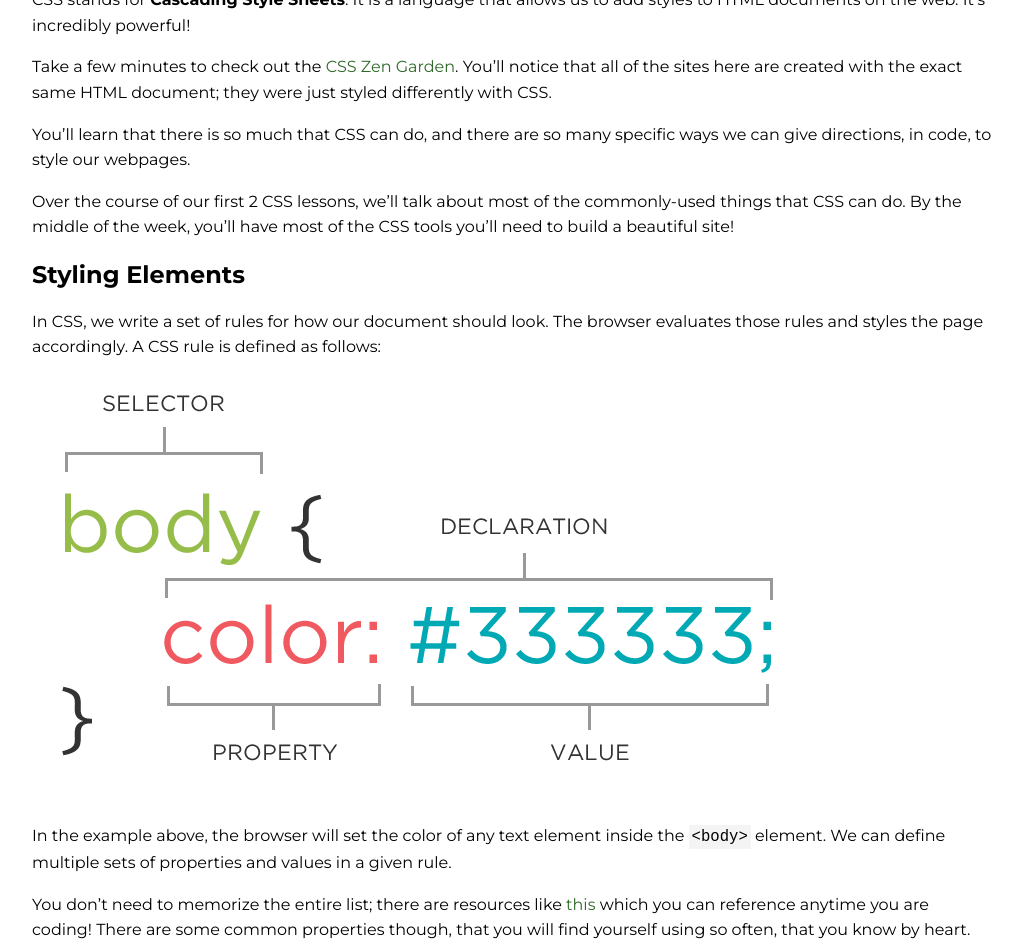
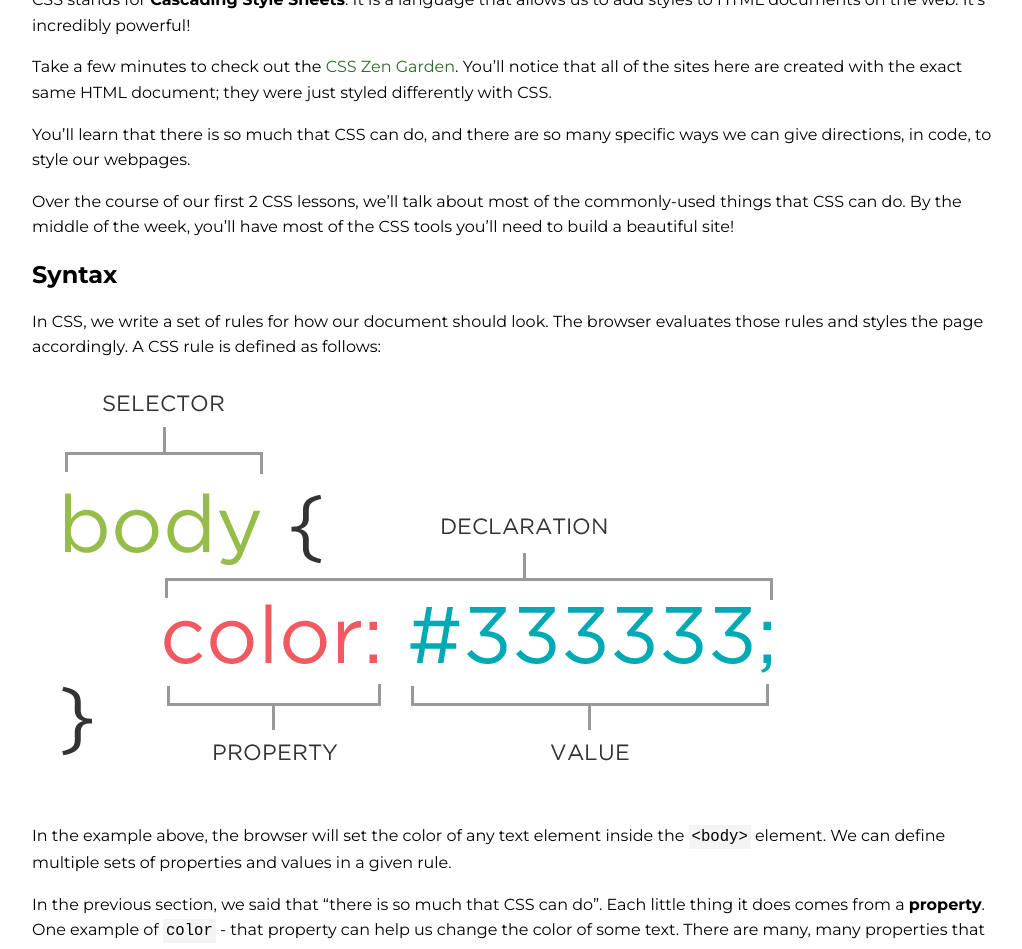
Before and after one commit to ameseee/kwk-curriculum-site, a Jekyll site: the page built from web-app/lessons/css-intro/index.md, in a window 1280 px wide and 1400 px high, scrolled down 900 px. Shown: the top 949 px of the window, without its empty margins (128-1150 px from the left). Built offline with Jekyll 4.4.1, drawn with Linux system fonts in a browser that asks for light colours; nearby versions of some CDN libraries; some of the changed text lies outside the part shown.

Commit message:
Update syntax section

```diff
--- a/web-app/lessons/css-intro/index.md
+++ b/web-app/lessons/css-intro/index.md
@@ -35,7 +35,7 @@ You'll learn that there is so much that CSS can do, and there are so many specif
 
 Over the course of our first 2 CSS lessons, we'll talk about most of the commonly-used things that CSS can do. By the middle of the week, you'll have most of the CSS tools you'll need to build a beautiful site!
 
-## Styling Elements
+## Syntax
 
 In CSS, we write a set of rules for how our document should look. The browser evaluates those rules and styles the page accordingly. A CSS rule is defined as follows:
 
@@ -43,7 +43,7 @@ In CSS, we write a set of rules for how our document should look. The browser ev
 
 In the example above, the browser will set the color of any text element inside the `<body>` element. We can define multiple sets of properties and values in a given rule.
 
-You don't need to memorize the entire list; there are resources like <a target="blank" href="https://htmldog.com/references/css/properties/">this</a> which you can reference anytime you are coding! There are some common properties though, that you will find yourself using so often, that you know by heart.
+In the previous section, we said that "there is so much that CSS can do". Each little thing it does comes from a **property**. One example of `color` - that property can help us change the color of some text. There are many, many properties that we could use. There are some that you will use frequently and quickly memorize. However, you do _not_ need to memorize the entire list; there are resources like <a target="blank" href="https://htmldog.com/references/css/properties/">this</a> which you can reference anytime you are coding!
 
 ## Text
 
```
